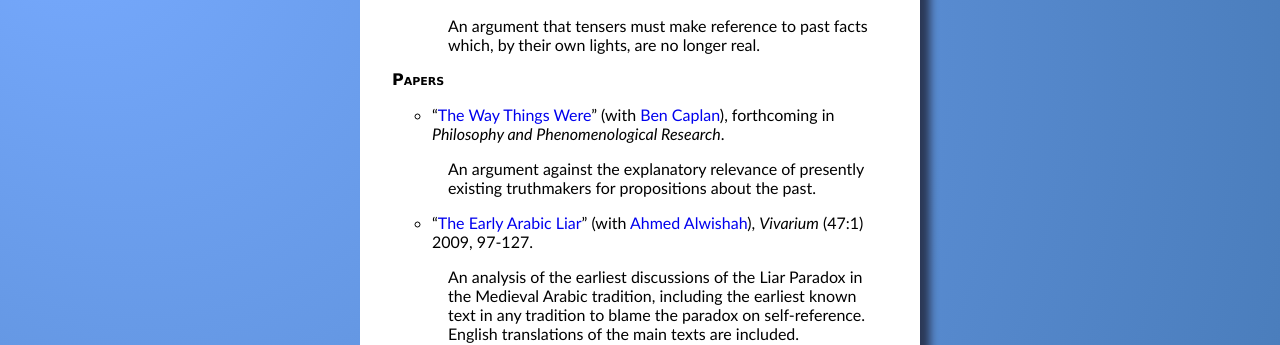
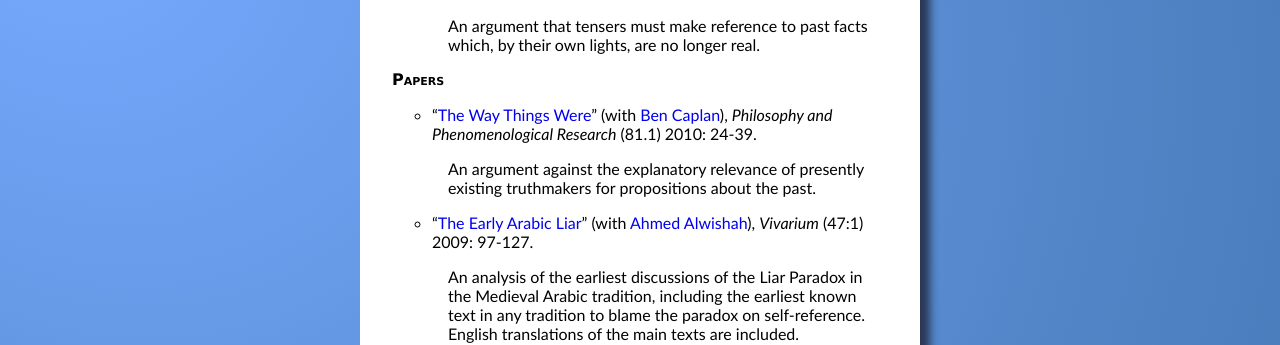
Before and after one commit to dsanson/dsanson.github.com, a Jekyll site: the page built from research/index.markdown, in a window 1280 px wide. Shown: the part 163-508 px from the top of the page. Built offline with Jekyll 4.4.1, drawn with Linux system fonts in a browser that asks for light colours; Markdown is read by kramdown in place of the engine named in the settings; comment, search, counter and statistics services are not loaded.

Commit message:
Adding publication details for The Way Things Were

```diff
--- a/research/index.markdown
+++ b/research/index.markdown
@@ -12,12 +12,11 @@ section: research
 
 # Papers
 
--   "[The Way Things Were](http://people.cohums.ohio-state.edu/caplan16/the_way_things_were.pdf)" (with [Ben Caplan](http://people.cohums.ohio-state.edu/caplan16/)), forthcoming in
-    *Philosophy and Phenomenological Research*.
+-   "[The Way Things Were](http://people.cohums.ohio-state.edu/caplan16/the_way_things_were.pdf)" (with [Ben Caplan](http://people.cohums.ohio-state.edu/caplan16/)), *Philosophy and Phenomenological Research* (81.1) 2010: 24-39.
 
     -   An argument against the explanatory relevance of presently existing truthmakers for propositions about the past.
 
--   "[The Early Arabic Liar](/home/research/ArabicLiar.pdf)" (with [Ahmed Alwishah](http://www.pitzer.edu/academics/faculty/alwishah/index.asp)), *Vivarium* (47:1) 2009, 97-127.
+-   "[The Early Arabic Liar](/home/research/ArabicLiar.pdf)" (with [Ahmed Alwishah](http://www.pitzer.edu/academics/faculty/alwishah/index.asp)), *Vivarium* (47:1) 2009: 97-127.
 
     -   An analysis of the earliest discussions of the Liar Paradox in
         the Medieval Arabic tradition, including the earliest known text in
```
